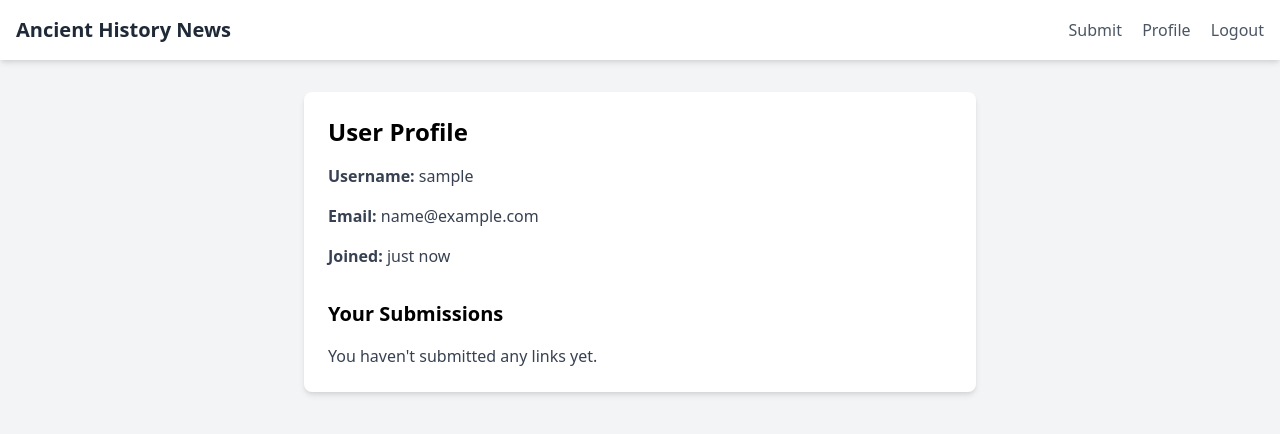
After one commit to voodoo/AncientLinkUpvote2, a Flask app: page /profile in a window 1280 px wide. The commit adds this page. Shown: the top 434 px of the page. Run offline with Flask 3, Linux system fonts and the light colour scheme; the visitor is signed in with stand-in values (Sample User, id 1); data that the repository does not hold is empty.

Commit message:
Agent query: Can you sign up for a new account, log in, and access the user profile page? Does the profile page show the user's information and submitted links?

```diff
--- a/routes/auth.py
+++ b/routes/auth.py
@@ -62,3 +62,8 @@ def login():
 def logout():
     logout_user()
     return redirect(url_for('main.index'))
+
+@bp.route('/profile')
+@login_required
+def profile():
+    return render_template('profile.html', user=current_user)
--- a/templates/base.html
+++ b/templates/base.html
@@ -15,6 +15,7 @@
                 <div>
                     <a href="{{ url_for('main.submit') }}" class="text-gray-600 hover:text-gray-800 mr-4">Submit</a>
                     {% if current_user.is_authenticated %}
+                        <a href="{{ url_for('auth.profile') }}" class="text-gray-600 hover:text-gray-800 mr-4">Profile</a>
                         <a href="{{ url_for('auth.logout') }}" class="text-gray-600 hover:text-gray-800">Logout</a>
                     {% else %}
                         <a href="{{ url_for('auth.login') }}" class="text-gray-600 hover:text-gray-800 mr-4">Login</a>
--- /dev/null
+++ b/templates/profile.html
@@ -0,0 +1,31 @@
+{% extends "base.html" %}
+
+{% block content %}
+<div class="max-w-2xl mx-auto bg-white shadow-md rounded-lg p-6">
+    <h2 class="text-2xl font-bold mb-4">User Profile</h2>
+    <div class="mb-4">
+        <p class="text-gray-700"><strong>Username:</strong> {{ user.username }}</p>
+    </div>
+    <div class="mb-4">
+        <p class="text-gray-700"><strong>Email:</strong> {{ user.email }}</p>
+    </div>
+    <div class="mb-4">
+        <p class="text-gray-700"><strong>Joined:</strong> {{ user.created_at|timeago }}</p>
+    </div>
+    <h3 class="text-xl font-bold mt-8 mb-4">Your Submissions</h3>
+    {% if user.links %}
+        <ul class="space-y-4">
+        {% for link in user.links %}
+            <li class="bg-gray-100 p-4 rounded-lg">
+                <a href="{{ link.url }}" class="text-blue-600 hover:underline" target="_blank">{{ link.title }}</a>
+                <p class="text-sm text-gray-500 mt-1">
+                    {{ link.score }} points | submitted {{ link.created_at|timeago }}
+                </p>
+            </li>
+        {% endfor %}
+        </ul>
+    {% else %}
+        <p class="text-gray-700">You haven't submitted any links yet.</p>
+    {% endif %}
+</div>
+{% endblock %}
```
